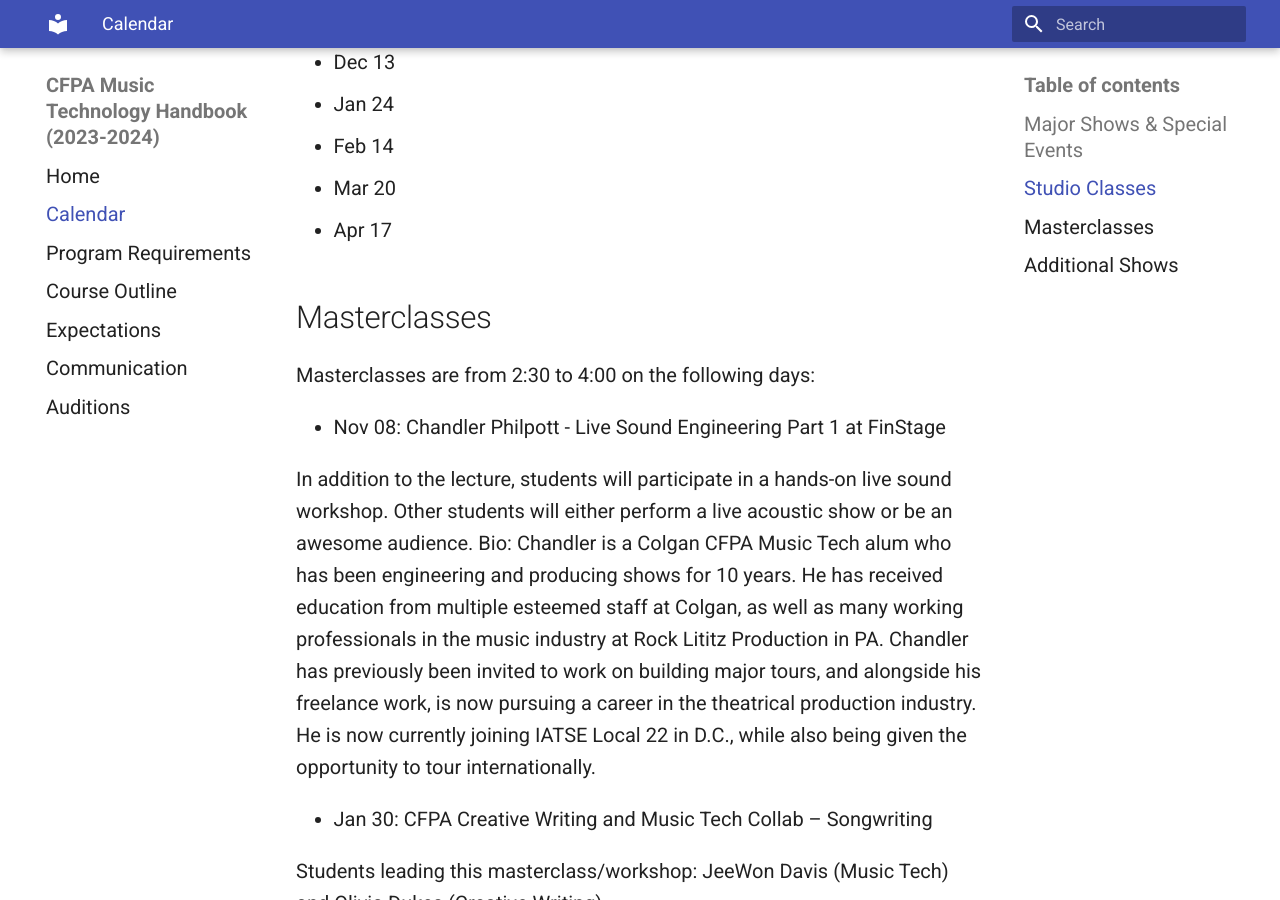
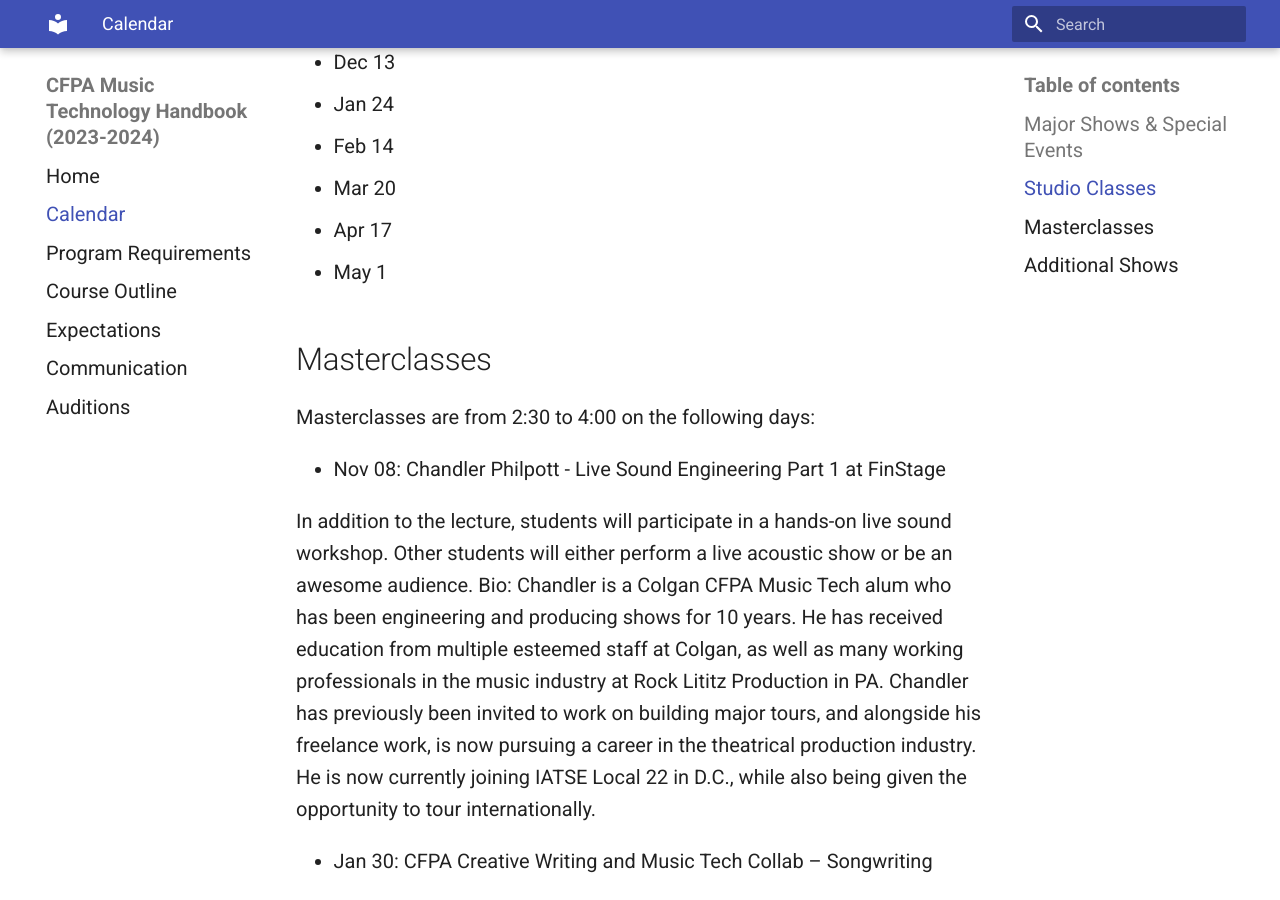
Before and after one commit to sophia-sms/handbook, an MkDocs documentation site: the page built from docs/calendar.md, in a window 1280 px wide and 900 px high, scrolled down 1646 px. Built offline with MkDocs 1.6.1 and Material for MkDocs 9.7.7, drawn with Linux system fonts in a browser that asks for light colours.

Commit message:
Update calendar.md

```diff
--- a/docs/calendar.md
+++ b/docs/calendar.md
@@ -41,6 +41,7 @@ Studio Classes are from 2:30 to 4:00 on the following Wednesdays:
 - Feb 14
 - Mar 20
 - Apr 17
+- May 1
 
 ## Masterclasses
 
```
